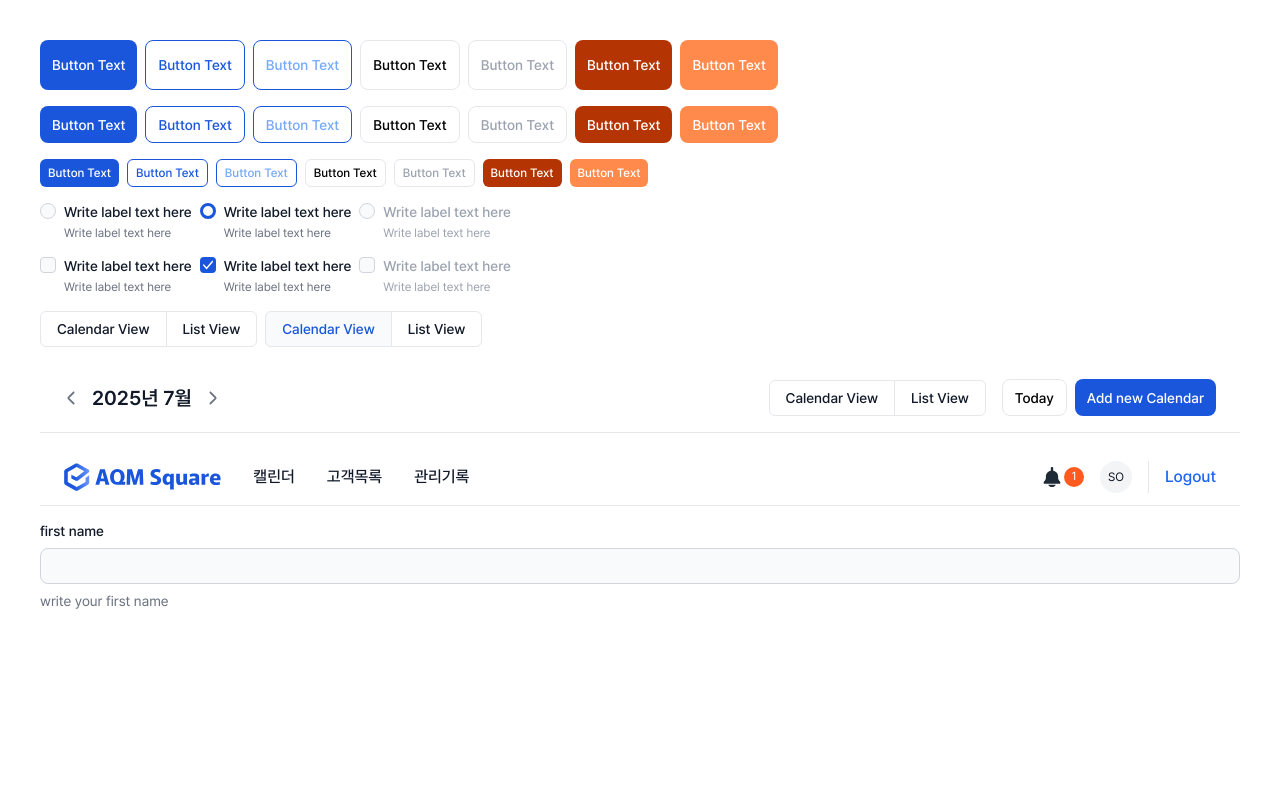
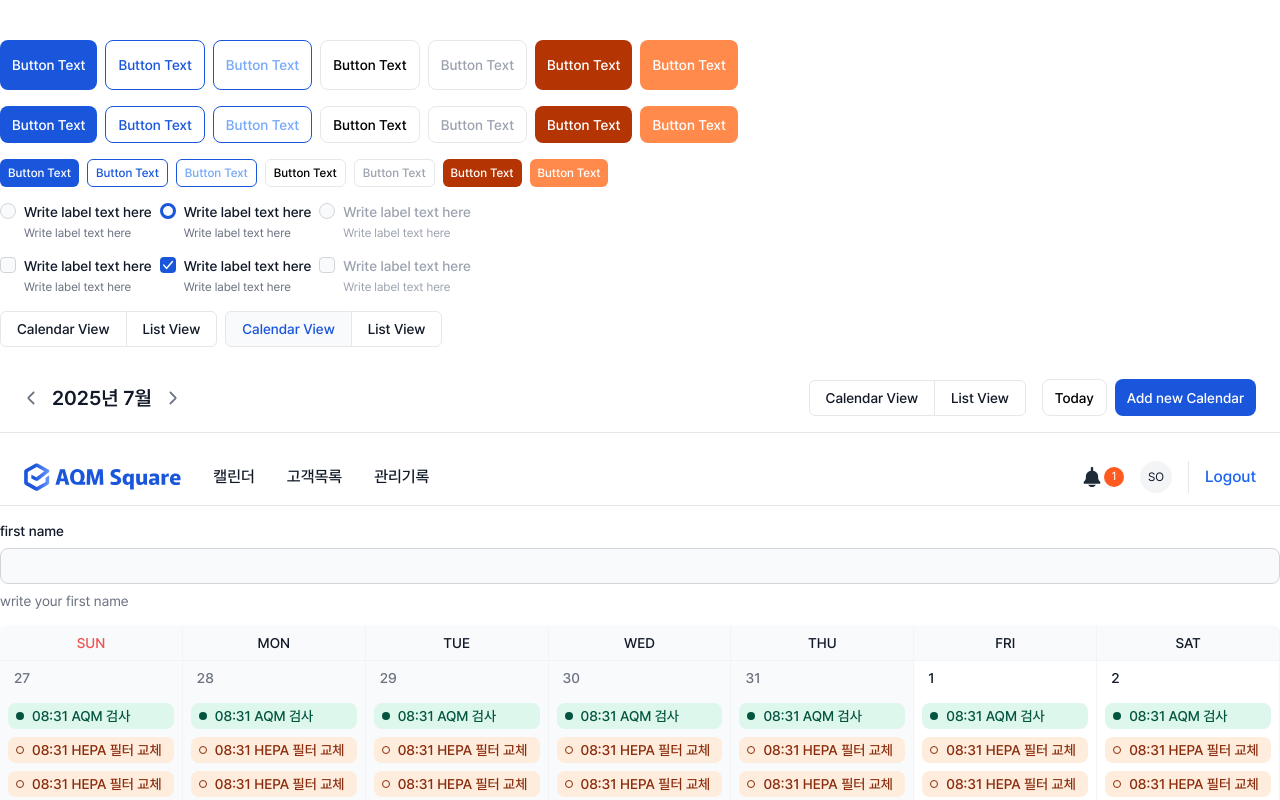
Before and after one commit to soohyun4747/aqm, a Next.js app: page / in a window 1280 px wide. Shown: the top 800 px of the page. Built offline with nearby package versions, Linux system fonts and the light colour scheme.

Commit message:
calendar added

```diff
--- /dev/null
+++ b/src/components/calendar/Calendar.tsx
@@ -0,0 +1,85 @@
+import { getMonthGrid, isToday } from '@/utils/date';
+import { DateSection } from './DateSection';
+
+const weekLabels = ['SUN', 'MON', 'TUE', 'WED', 'THU', 'FRI', 'SAT'];
+
+interface CalendarProps {
+	year: number;
+	month: number;
+}
+
+const today = new Date();
+
+export function Calendar(props: CalendarProps) {
+	return (
+		<div
+			style={{
+				boxShadow:
+					'0 1px 3px 0 rgba(0, 0, 0, 0.10), 0 1px 2px -1px rgba(0, 0, 0, 0.10)',
+			}}
+			className='rounded-[8px]'>
+			<div className='flex items-center'>
+				{weekLabels.map((label, i) => (
+					<DayLabel
+						isFirst={i === 0 ? true : false}
+						isLast={i === weekLabels.length - 1 ? true : false}
+						day={label}
+					/>
+				))}
+			</div>
+			{getMonthGrid(props.year, props.month).map((row) => (
+				<div className='flex items-center'>
+					{row.map((cell) => (
+						<DateSection
+							value={cell.day}
+							schedules={[
+								{
+									date: today,
+									serviceType: 'aqm',
+									scheduleType: 'confirmed',
+								},
+								{
+									date: today,
+									serviceType: 'hepa',
+									scheduleType: 'requested',
+								},
+								{
+									date: today,
+									serviceType: 'hepa',
+									scheduleType: 'requested',
+								},
+							]}
+							disabled={cell.inCurrentMonth ? false : true}
+							isToday={isToday(cell.date)}
+						/>
+					))}
+				</div>
+			))}
+		</div>
+	);
+}
+
+const DayLabel = ({
+	isFirst,
+	isLast,
+	day,
+}: {
+	isFirst: boolean;
+	isLast: boolean;
+	day: string;
+}) => {
+	return (
+		<div
+			style={{
+				borderTopLeftRadius: isFirst ? 8 : 0,
+				borderTopRightRadius: isLast ? 8 : 0,
+			}}
+			className='border-r border-b border-Gray-100 bg-Gray-50 w-full p-2'>
+			<p
+				style={{ color: isFirst ? '#F05252' : '#111928' }}
+				className='body-md-medium md:body-lg-medium w-full text-center'>
+				{day}
+			</p>
+		</div>
+	);
+};
--- a/src/components/calendar/DateSection.tsx
+++ b/src/components/calendar/DateSection.tsx
@@ -1,22 +1,45 @@
 import { formatToHHMM } from '@/utils/time';
 import { serviceNames, ServiceType } from '../Notification';
+import { isToday } from '@/utils/date';
 
 interface DateSectionProps {
 	value: number;
+	isToday: boolean;
 	schedules: UserSchedule[];
+	disabled?: boolean;
 }
 
 export function DateSection(props: DateSectionProps) {
 	return (
-		<div className='p-2 flex flex-col gap-4'>
-			<p
-				style={{ color: '#111928' }}
-				className='body-lg-medium'>
-				{props.value}
-			</p>
-			<div className='flex flex-col gap-2'>
+		<div
+			style={{ background: props.disabled ? '#F9FAFB' : 'white' }}
+			className='p-2 flex flex-col gap-4 h-[60px] md:h-[192px] flex-1 border-b border-r border-Gray-100'>
+			<div
+				style={{
+					background: props.isToday ? '#FF5A1F' : 'transparent',
+				}}
+				className='px-1.5 rounded-full w-fit'>
+				<p
+					style={{
+						color: props.isToday
+							? 'white'
+							: props.disabled
+							? '#6B7280'
+							: '#111928',
+					}}
+					className='body-md-medium md:body-lg-medium w-fit'>
+					{props.value}
+				</p>
+			</div>
+			<div className='flex md:flex-col md:gap-2'>
 				{props.schedules.map((schedule) => (
-					<DateSchedule {...schedule} />
+					<>
+						{schedule.scheduleType === 'requested' ? (
+							<RequestedSchedule {...schedule} />
+						) : (
+							<ConfirmedSchedule {...schedule} />
+						)}
+					</>
 				))}
 			</div>
 		</div>
@@ -26,13 +49,27 @@ export function DateSection(props: DateSectionProps) {
 interface UserSchedule {
 	date: Date;
 	serviceType: ServiceType;
+	scheduleType: ScheduleType;
 }
 
-const DateSchedule = ({ date, serviceType }: UserSchedule) => {
+export type ScheduleType = 'confirmed' | 'requested';
+
+const RequestedSchedule = ({ date, serviceType }: UserSchedule) => {
 	return (
-		<div className='px-2 py-1 flex items-center gap-2 rounded-[8px]'>
+		<div className='md:px-2 md:py-1 flex items-center gap-2 rounded-[8px] md:bg-Orange-100'>
 			<OrangeDonut />
-			<p className='body-md-medium text-Orange-800 overflow-hidden text-ellipsis'>
+			<p className='hidden md:block body-md-medium text-Orange-800'>
+				{formatToHHMM(date)} {serviceNames[serviceType]}
+			</p>
+		</div>
+	);
+};
+
+const ConfirmedSchedule = ({ date, serviceType }: UserSchedule) => {
+	return (
+		<div className='md:px-2 md:py-1 flex items-center gap-2 rounded-[8px] md:bg-Green-100'>
+			<GreenCircle />
+			<p className='hidden md:block body-md-medium text-Green-800'>
 				{formatToHHMM(date)} {serviceNames[serviceType]}
 			</p>
 		</div>
@@ -51,8 +88,14 @@ const OrangeDonut = () => {
 				cx='4'
 				cy='4'
 				r='3.5'
-				stroke='#8A2C0D'
+				className='stroke-[#FF5A1F] md:stroke-[#8A2C0D]'
 			/>
 		</svg>
 	);
 };
+
+const GreenCircle = () => {
+	return (
+		<div className='rounded-full size-[8px] bg-[#0E9F6E] md:bg-[#03543F]'/>
+	);
+};
--- a/src/pages/index.tsx
+++ b/src/pages/index.tsx
@@ -3,6 +3,7 @@ import { ButtonGroup } from '@/components/ButtonGroup';
 import { Button } from '@/components/buttons/Button';
 import { ButtonLg } from '@/components/buttons/ButtonLg';
 import { ButtonSm } from '@/components/buttons/ButtonSm';
+import { Calendar } from '@/components/calendar/Calendar';
 import { CalendarTopbar } from '@/components/CalendarTopbar';
 import { Checkbox } from '@/components/Checkbox';
 import { GNB } from '@/components/GNB';
@@ -13,7 +14,7 @@ import { Radio } from '@/components/Radio';
 
 function MainPage() {
 	return (
-		<div className='flex flex-col gap-4 p-10'>
+		<div className='flex flex-col gap-4 py-10'>
 			<div className='flex gap-2'>
 				<ButtonLg>Button Text</ButtonLg>
 				<ButtonLg variant='primaryOutline'>Button Text</ButtonLg>
@@ -138,8 +139,15 @@ function MainPage() {
 				secondBtnProps={{ children: 'hello' }}
 				thirdBtnProps={{ children: 'cancel' }}
 			/> */}
-			<GNB/>
-			<InputBox label='first name' desc='write your first name'/>
+			<GNB />
+			<InputBox
+				label='first name'
+				desc='write your first name'
+			/>
+			<Calendar
+				year={2025}
+				month={8}
+			/>
 		</div>
 	);
 }
--- /dev/null
+++ b/src/utils/date.ts
@@ -0,0 +1,78 @@
+type Cell = {
+	date: Date; // 실제 날짜 객체
+	day: number; // 일(1~31)
+	inCurrentMonth: boolean; // 이번 달 여부
+	weekday: number; // 0=Sun ~ 6=Sat (옵션 반영 후)
+};
+
+type Options = {
+	weekStartsOn?: 0 | 1; // 0=Sunday(기본), 1=Monday
+};
+
+export function getMonthGrid(
+	year: number,
+	month: number,
+	options: Options = {}
+): Cell[][] {
+	const weekStartsOn = options.weekStartsOn ?? 0; // 0 or 1
+	const daysInMonth = new Date(year, month, 0).getDate(); // 이번 달 일수 (month는 1~12)
+	const firstDay = new Date(year, month - 1, 1); // 이번 달 1일
+	const firstWeekdayRaw = firstDay.getDay(); // 0~6 (일~토)
+	const firstWeekday = (firstWeekdayRaw - weekStartsOn + 7) % 7;
+
+	// 이전 달 일수
+	const prevMonthDays = new Date(year, month - 1, 0).getDate();
+
+	// 총 42칸(6주 × 7일)
+	const totalCells = 42;
+	const cells: Cell[] = [];
+
+	for (let i = 0; i < totalCells; i++) {
+		const cellIndex = i - firstWeekday; // 이번 달 1일을 기준으로 한 오프셋
+		let cellDate: Date;
+		let inCurrentMonth = true;
+
+		if (cellIndex < 0) {
+			// 이전 달
+			const day = prevMonthDays + cellIndex + 1;
+			cellDate = new Date(year, month - 2, day);
+			inCurrentMonth = false;
+		} else if (cellIndex >= daysInMonth) {
+			// 다음 달
+			const day = cellIndex - daysInMonth + 1;
+			cellDate = new Date(year, month, day);
+			inCurrentMonth = false;
+		} else {
+			// 이번 달
+			const day = cellIndex + 1;
+			cellDate = new Date(year, month - 1, day);
+		}
+
+		const weekdayRaw = cellDate.getDay(); // 0~6 (일~토)
+		const weekday = (weekdayRaw - weekStartsOn + 7) % 7;
+
+		cells.push({
+			date: cellDate,
+			day: cellDate.getDate(),
+			inCurrentMonth,
+			weekday,
+		});
+	}
+
+	// 7칸씩 끊어 6주 배열로 변환
+	const weeks: Cell[][] = [];
+	for (let w = 0; w < 6; w++) {
+		weeks.push(cells.slice(w * 7, w * 7 + 7));
+	}
+	return weeks;
+}
+
+export function isToday(date: Date): boolean {
+	const today = new Date();
+
+	return (
+		date.getFullYear() === today.getFullYear() &&
+		date.getMonth() === today.getMonth() &&
+		date.getDate() === today.getDate()
+	);
+}
```
